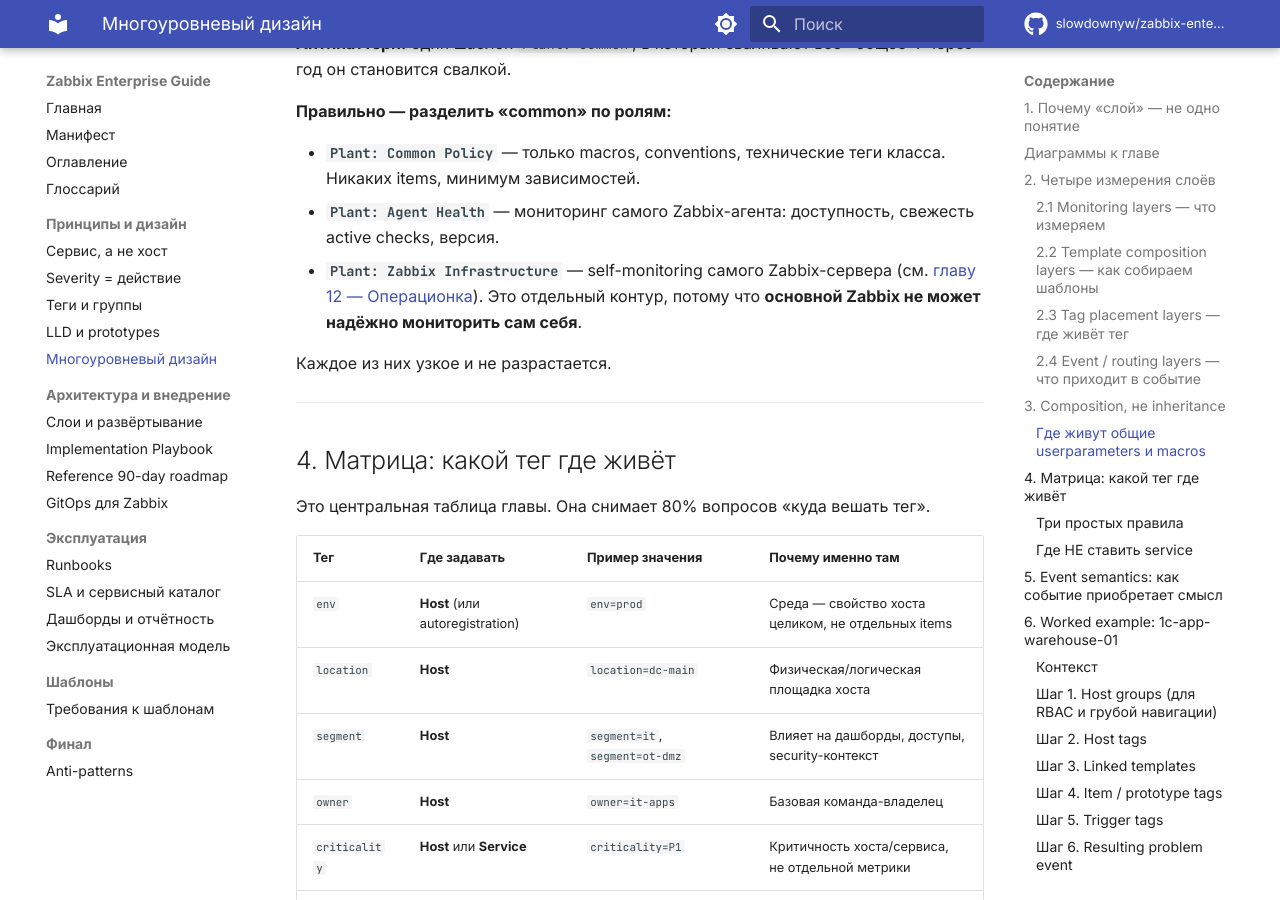
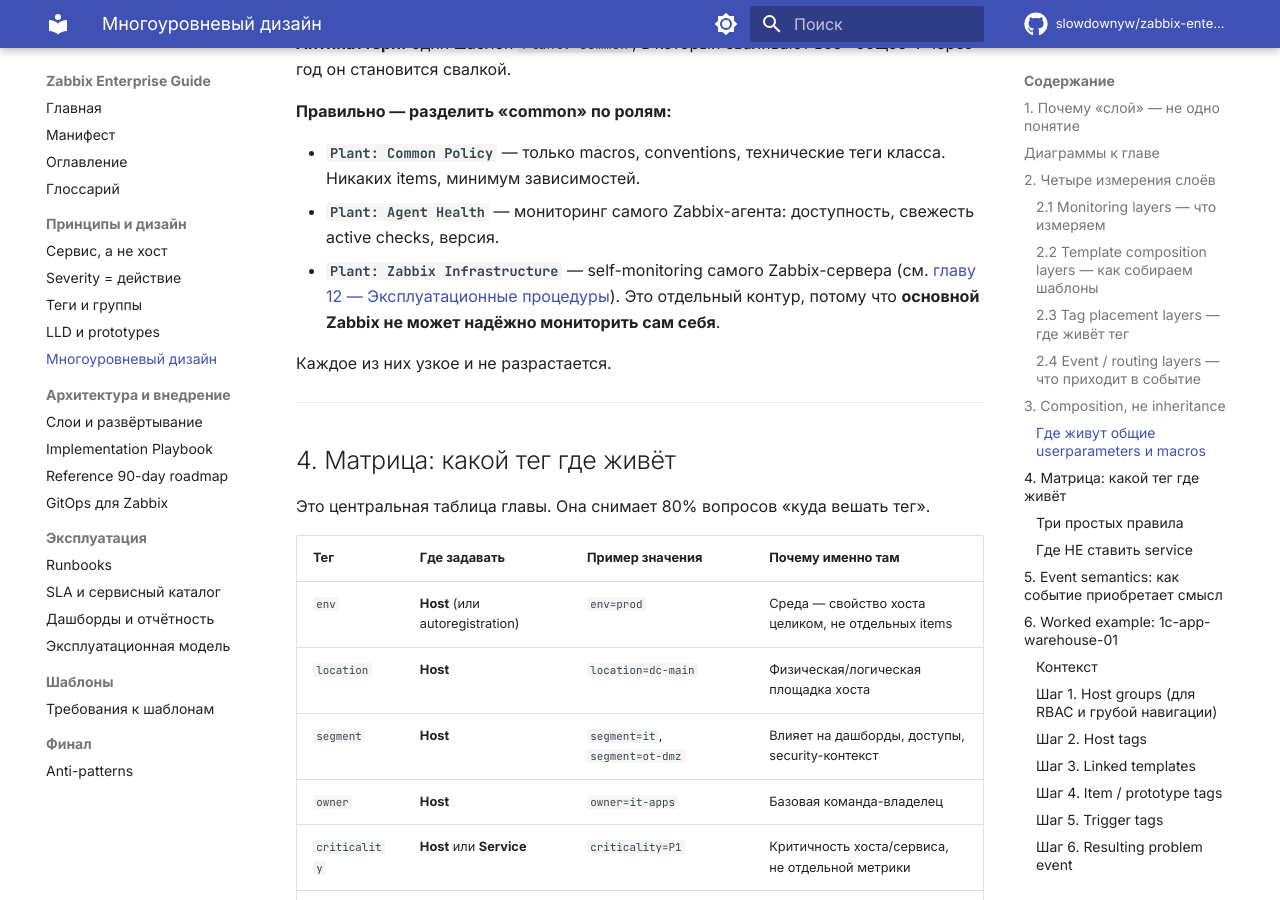
Before and after one commit to slowdownyw/zabbix-enterprise-guide, an MkDocs documentation site: the page built from docs/05_layered_design.md, in a window 1280 px wide and 900 px high, scrolled down 7318 px. Built offline with MkDocs 1.6.1 and Material for MkDocs 9.7.7, drawn with Linux system fonts in a browser that asks for light colours; comment, search, counter and statistics services are not loaded.

Commit message:
alpha-v03-terminology

```diff
--- a/docs/05_layered_design.md
+++ b/docs/05_layered_design.md
@@ -47,15 +47,15 @@
   src="../diagrams/monitoring_arch_layers.html"
   title="Архитектура мониторинга как операционная модель"
   loading="lazy"
-  style="width: 100%; height: 900px; border: 1px solid var(--md-default-fg-color--lightest); border-radius: 6px; background: #0b1020;"
-  sandbox="allow-scripts"
+  style="width: 100%; height: 900px; border: 1px solid var(--md-default-fg-color--lightest); border-radius: 6px;"
+  sandbox="allow-scripts allow-same-origin"
 ></iframe>
 
 <iframe
   src="../diagrams/monitoring_flow.html"
   title="Целевая архитектура мониторинга: поток данных"
   loading="lazy"
-  style="width: 100%; height: 780px; border: 1px solid var(--md-default-fg-color--lightest); border-radius: 6px; background: #0d1117; margin-top: 1rem;"
+  style="width: 100%; height: 780px; border: 1px solid var(--md-default-fg-color--lightest); border-radius: 6px; margin-top: 1rem;"
 ></iframe>
 
 ---
@@ -192,7 +192,7 @@
 
 - **`Plant: Common Policy`** — только macros, conventions, технические теги класса. Никаких items, минимум зависимостей.
 - **`Plant: Agent Health`** — мониторинг самого Zabbix-агента: доступность, свежесть active checks, версия.
-- **`Plant: Zabbix Infrastructure`** — self-monitoring самого Zabbix-сервера (см. [главу 12 — Операционка](12_operations.md)). Это отдельный контур, потому что **основной Zabbix не может надёжно мониторить сам себя**.
+- **`Plant: Zabbix Infrastructure`** — self-monitoring самого Zabbix-сервера (см. [главу 12 — Эксплуатационные процедуры](12_operations.md)). Это отдельный контур, потому что **основной Zabbix не может надёжно мониторить сам себя**.
 
 Каждое из них узкое и не разрастается.
 
--- a/docs/diagrams/monitoring_arch_layers.html
+++ b/docs/diagrams/monitoring_arch_layers.html
@@ -209,6 +209,31 @@
       .component-grid,
       .break-grid { grid-template-columns: 1fr; }
     }
+
+    /* ── Light theme ── */
+    :root[data-theme="light"] {
+      color-scheme: light;
+      --bg: #f0f4f8;
+      --panel: #ffffff;
+      --panel-2: #f8fafc;
+      --line: #d1d9e0;
+      --text: #1a2332;
+      --muted: #4a5568;
+      --soft: #718096;
+      --blue: #1565c0;
+      --violet: #5e35b1;
+      --amber: #d97706;
+      --red: #c62828;
+      --green: #1b5e20;
+      --orange: #bf360c;
+      --cyan: #006064;
+    }
+
+    :root[data-theme="light"] .component,
+    :root[data-theme="light"] .flow-step,
+    :root[data-theme="light"] .break-card {
+      background: #edf2f7;
+    }
   </style>
 </head>
 <body>
@@ -396,6 +421,24 @@
     });
 
     render("infra");
+
+    // Follows MkDocs Material theme toggle (localStorage) with prefers-color-scheme fallback
+    (function () {
+      function applyTheme() {
+        var scheme = 'dark';
+        try {
+          var stored = localStorage.getItem('data-md-color-scheme');
+          if (stored) { scheme = stored === 'default' ? 'light' : 'dark'; }
+          else if (window.matchMedia('(prefers-color-scheme: light)').matches) { scheme = 'light'; }
+        } catch (e) {
+          if (window.matchMedia && window.matchMedia('(prefers-color-scheme: light)').matches) { scheme = 'light'; }
+        }
+        document.documentElement.setAttribute('data-theme', scheme);
+      }
+      applyTheme();
+      window.addEventListener('storage', function (e) { if (e.key === 'data-md-color-scheme') applyTheme(); });
+      if (window.matchMedia) { window.matchMedia('(prefers-color-scheme: light)').addEventListener('change', applyTheme); }
+    }());
   </script>
 </body>
 </html>
--- a/docs/diagrams/monitoring_flow.html
+++ b/docs/diagrams/monitoring_flow.html
@@ -64,6 +64,41 @@
       fill: #607080;
       font-size: 10px;
     }
+
+    /* ── Light theme ── */
+    :root[data-theme="light"] {
+      color-scheme: light;
+      --bg: #f8fafc;
+      --text: #1e293b;
+      --muted: #475569;
+      --blue: #1565c0;
+      --green: #1b5e20;
+      --violet: #4a148c;
+      --orange: #bf360c;
+      --red: #b71c1c;
+    }
+
+    [data-theme="light"] body { background: var(--bg); color: var(--text); }
+    [data-theme="light"] svg > rect:first-child { fill: #f8fafc; }
+    [data-theme="light"] rect[x="88"][width="1296"] { opacity: 0.06; }
+
+    [data-theme="light"] rect[fill="#101826"],
+    [data-theme="light"] rect[fill="#0f0224"],
+    [data-theme="light"] rect[fill="#140700"],
+    [data-theme="light"] rect[fill="#060d1a"],
+    [data-theme="light"] rect[fill="#0d0220"],
+    [data-theme="light"] rect[fill="#041208"],
+    [data-theme="light"] rect[fill="#130000"],
+    [data-theme="light"] rect[fill="#160500"],
+    [data-theme="light"] rect[fill="#150400"],
+    [data-theme="light"] rect[fill="#1a0032"],
+    [data-theme="light"] rect[fill="#090408"],
+    [data-theme="light"] rect[fill="#0b1221"] { fill: #ffffff; }
+
+    [data-theme="light"] rect[stroke="#2c3a4c"] { stroke: #d1d5db; }
+    [data-theme="light"] rect[fill="#161b22"] { fill: #f1f5f9; }
+    [data-theme="light"] .legend { fill: #374151; }
+    [data-theme="light"] .node-line { fill: var(--muted); }
   </style>
 </head>
 <body>
@@ -369,5 +404,23 @@
       <text x="596" y="886" class="legend">OT-ограничения</text>
     </svg>
   </div>
+  <script>
+    (function () {
+      function applyTheme() {
+        var scheme = 'dark';
+        try {
+          var stored = localStorage.getItem('data-md-color-scheme');
+          if (stored) { scheme = stored === 'default' ? 'light' : 'dark'; }
+          else if (window.matchMedia('(prefers-color-scheme: light)').matches) { scheme = 'light'; }
+        } catch (e) {
+          if (window.matchMedia && window.matchMedia('(prefers-color-scheme: light)').matches) { scheme = 'light'; }
+        }
+        document.documentElement.setAttribute('data-theme', scheme);
+      }
+      applyTheme();
+      window.addEventListener('storage', function (e) { if (e.key === 'data-md-color-scheme') applyTheme(); });
+      if (window.matchMedia) { window.matchMedia('(prefers-color-scheme: light)').addEventListener('change', applyTheme); }
+    }());
+  </script>
 </body>
 </html>
```
